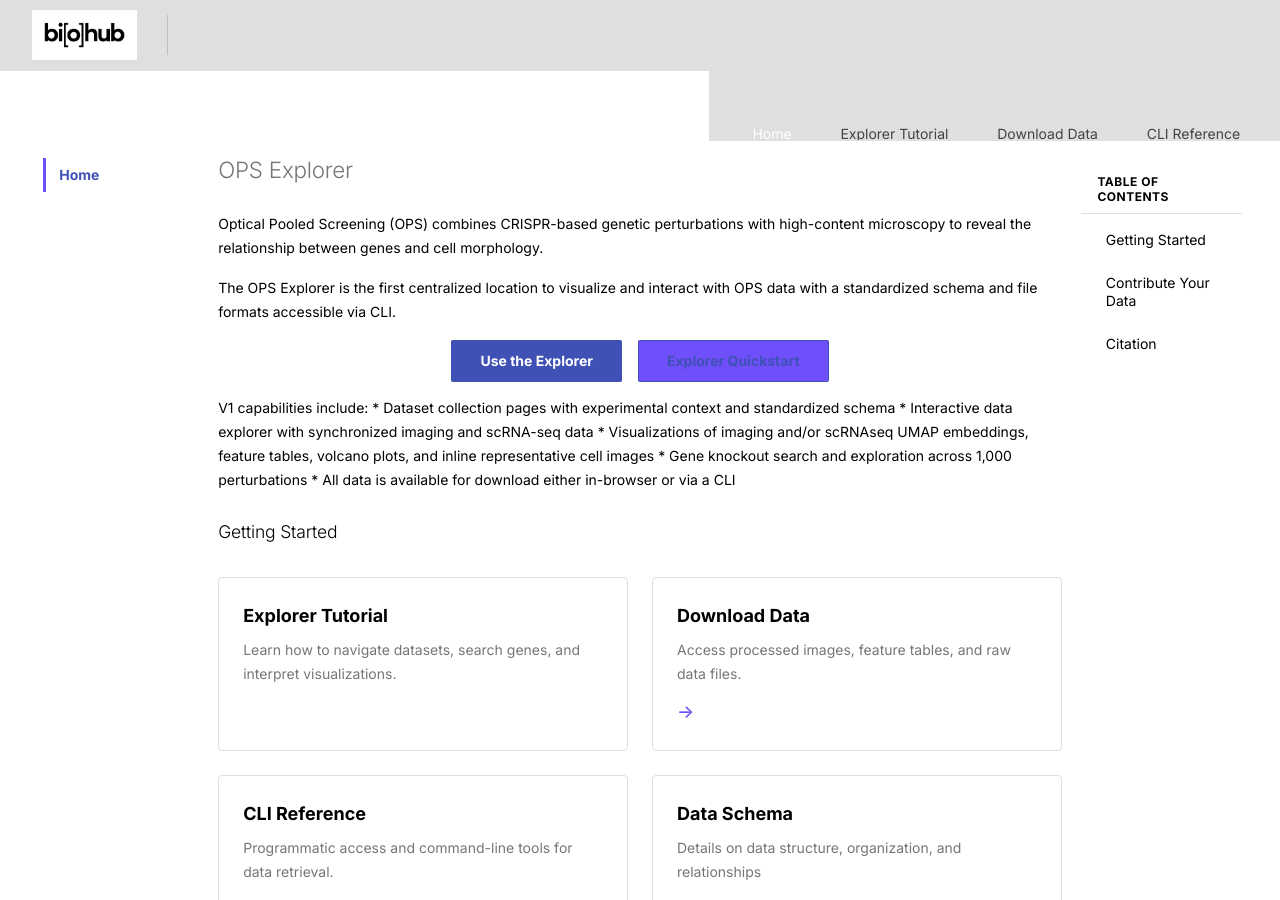
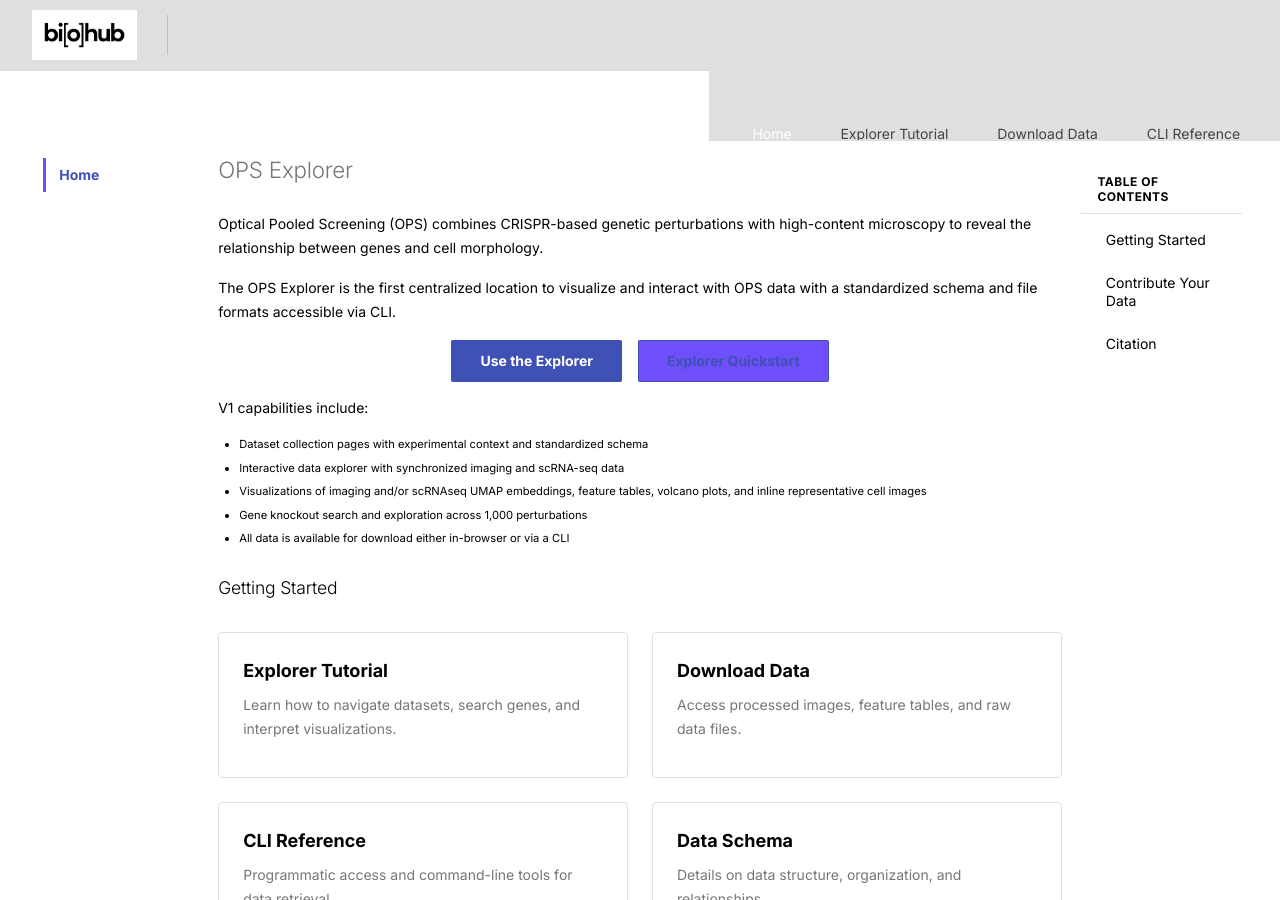
Before and after one commit to chanzuckerberg/ops-schema, an MkDocs documentation site: the page built from docs/index.md, in a window 1280 px wide and 900 px high. Built offline with MkDocs 1.6.1 and Material for MkDocs 9.7.7, drawn with Linux system fonts in a browser that asks for light colours; comment, search, counter and statistics services are not loaded.

Commit message:
Update index.md

```diff
--- a/docs/index.md
+++ b/docs/index.md
@@ -10,6 +10,7 @@ The OPS Explorer is the first centralized location to visualize and interact wit
 </div>
 
 V1 capabilities include:
+
   * Dataset collection pages with experimental context and standardized schema
   * Interactive data explorer with synchronized imaging and scRNA-seq data
   * Visualizations of imaging and/or scRNAseq UMAP embeddings, feature tables, volcano plots, and inline representative cell images
@@ -26,17 +27,14 @@ V1 capabilities include:
 <a href="download/" class="tile">
 <div class="tile-title">Download Data</div>
 <div class="tile-tagline">Access processed images, feature tables, and raw data files.</div>
-<div class="tile-arrow">→</div>
 </a>
 <a href="cli/" class="tile">
 <div class="tile-title">CLI Reference</div>
 <div class="tile-tagline">Programmatic access and command-line tools for data retrieval.</div>
-<div class="tile-arrow">→</div>
 </a>
 <a href="schema/" class="tile">
 <div class="tile-title">Data Schema</div>
 <div class="tile-tagline">Details on data structure, organization, and relationships</div>
-<div class="tile-arrow">→</div>
 </a>
 </div>
 
```
